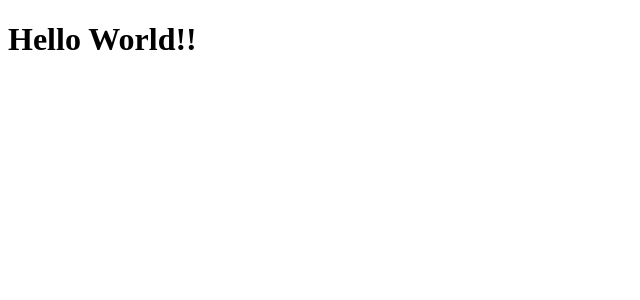
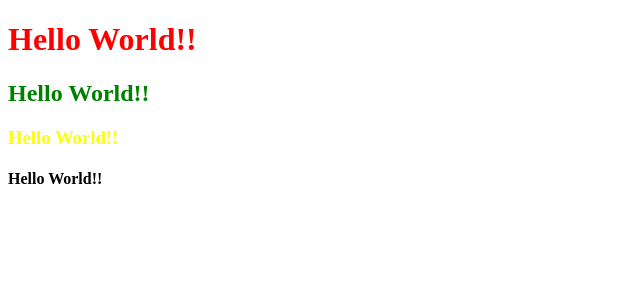
Before and after one commit to piratesvix/piratas-api, a Flask app: page / in a window 1280 px wide. Shown: the top 300 px of the page, without its empty margins (0-640 px from the left). Run offline with Flask 2, Linux system fonts and the light colour scheme.

Commit message:
implementando css em html flask

```diff
--- a/templates/index.html
+++ b/templates/index.html
@@ -1,12 +1,21 @@
 <!DOCTYPE html>
 <html lang="pt-br">
+
 <head>
   <meta charset="UTF-8">
   <meta http-equiv="X-UA-Compatible" content="IE=edge">
   <meta name="viewport" content="width=device-width, initial-scale=1.0">
+
+  <link rel="stylesheet" href="{{ url_for('static', filename='style.css' ) }}">
+
   <title>Piratas Vix</title>
 </head>
+
 <body>
   <h1>Hello World!!</h1>
+  <h2>Hello World!!</h2>
+  <h3>Hello World!!</h3>
+  <h4>Hello World!!</h4>
 </body>
+
 </html>
```
Lines whose indentation alone changed are shown as unchanged.
